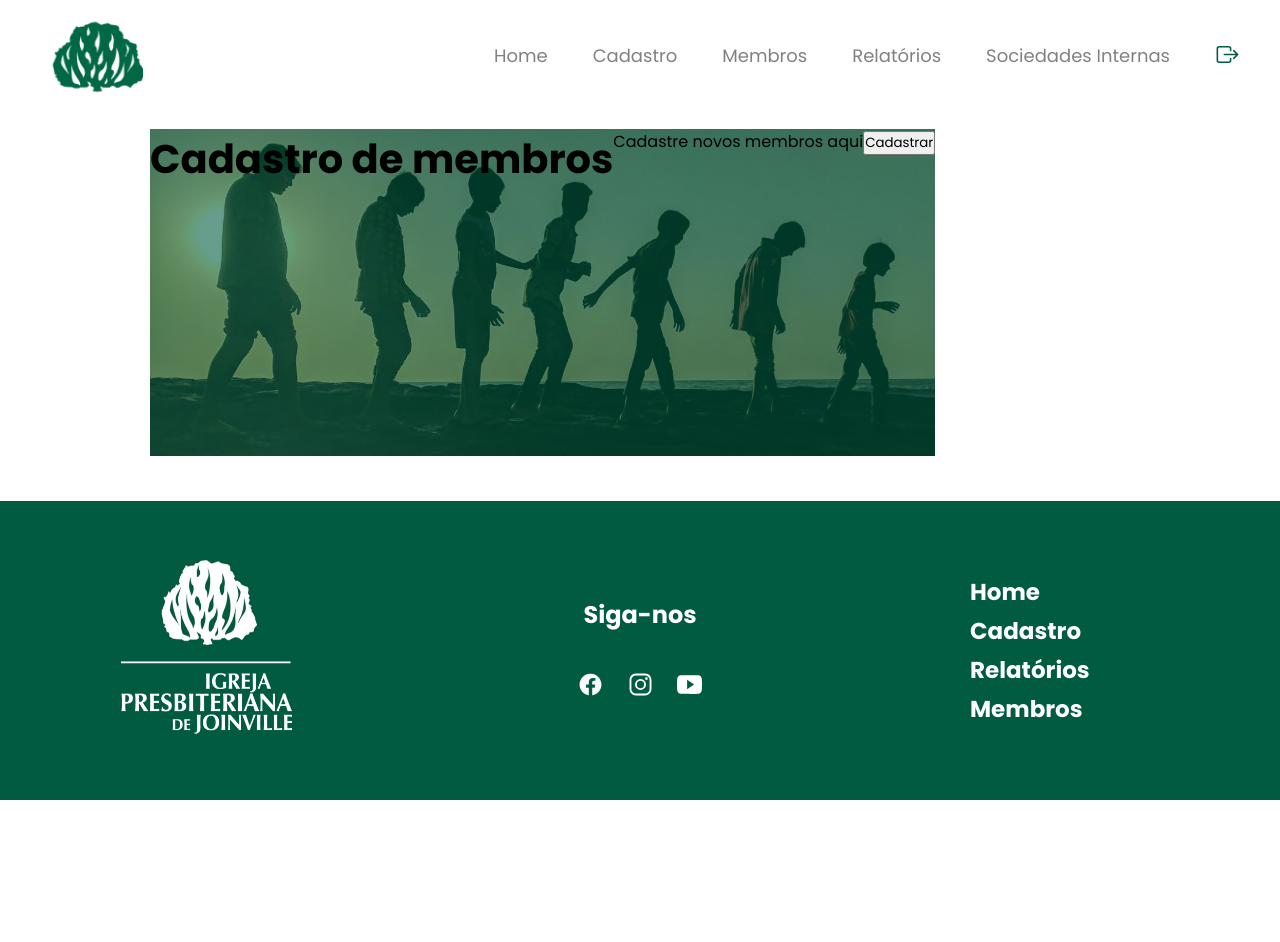
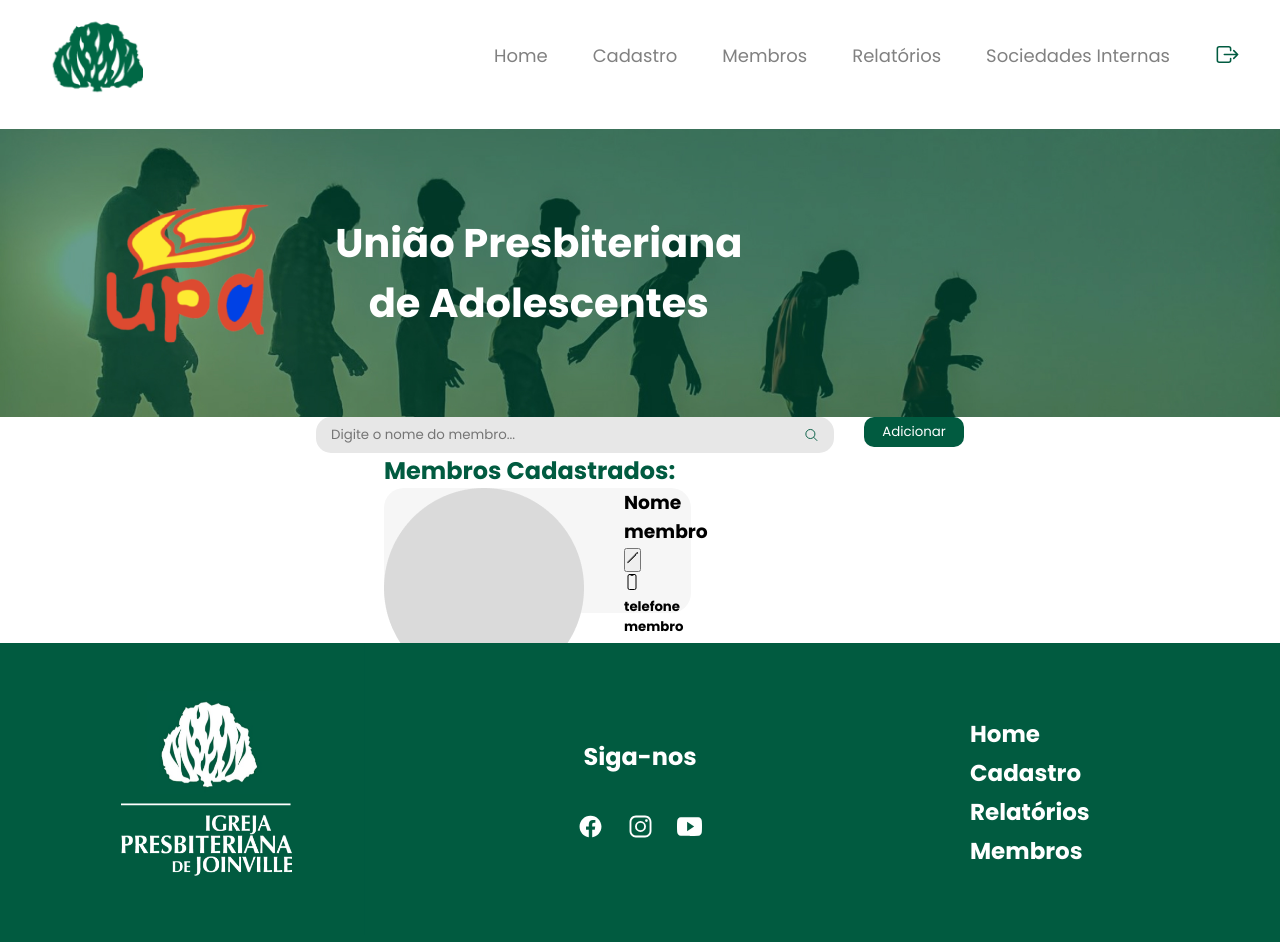
Before and after one commit to kalebefukuda/SoftwareIPJ, a website: page app/views/pages/SociedadeCadastrada.html in a window 1280 px wide. Before the commit the page ends 800 px from the top, so only its background shows below. Drawn offline with nearby package versions, Linux system fonts and the light colour scheme.

Commit message:
div pesquisa feita, e terminando banner

```diff
--- a/app/views/pages/SociedadeCadastrada.html
+++ b/app/views/pages/SociedadeCadastrada.html
@@ -21,9 +21,46 @@
 
     <main>
         <div class="banner">
-            <h1>Cadastro de membros</h1>
-            <p>Cadastre novos membros aqui</p>
-            <a href="#"><button>Cadastrar</button></a>
+            <div class="banner-div-img">
+                <img src="../assets/UpaExemplo.png" alt="">
+            </div>
+            <div class="banner-div-texto">
+                <h1>União Presbiteriana de Adolescentes</h1>
+            </div>
+        </div>
+
+        <div class="pesquisa-div">
+            <div class="busca-div">
+                <input type="text" id="nome" placeholder="Digite o nome do membro...">
+                <ion-icon name="search-outline"></ion-icon>
+            </div>
+            <div class="adicionar-membro">
+                <button class="btn-add">
+                    Adicionar
+                </button>
+            </div>
+        </div>
+
+        <div class="div-membros-resultado">
+            <h2>Membros Cadastrados:</h2>
+            <div class="membros-cadastrados">
+                <div class="img-result">
+                    <img class="campo-foto-card" src="../assets/Ellipse.png" alt="">
+                </div>
+                    <div class="text-result-membro">
+                        <div class="text-icon">
+                            <h3> Nome membro</h3>
+                            <button class="edit-icon">
+                                <ion-icon name="pencil-outline"></ion-icon>
+                            </button>
+                        </div>
+
+                        <div class="telefone-membro">
+                            <ion-icon name="phone-portrait-outline"></ion-icon>
+                            <h5>telefone membro</h5>
+                        </div>
+                    </div>
+            </div>
         </div>
 
     </main>
--- a/app/views/styles/SociedadeCadastrada.css
+++ b/app/views/styles/SociedadeCadastrada.css
@@ -65,11 +65,8 @@ nav a ion-icon{
 main{
     display: flex;
     flex: 1; /*ocupar todo espaço entre header e footer*/
-    margin: 15px 150px 15px 150px;
     flex-wrap: wrap;
     margin-top: 15px;
-    gap: 45px;
-    justify-content: flex-start;
 }
 
 .banner{
@@ -77,8 +74,96 @@ main{
     background-image: url('../assets/Banner1_Home.jpg');
     background-size: cover;
     margin-top: 10px;
+    width: 100%;
+    height: 18rem;
+    align-items: center;
+    color: white;
     justify-content: center;
+
 }
+
+.banner-div-img{
+    display: flex;
+    align-items: center;
+}
+.banner-div-texto{
+    width: 70%;
+    justify-content: start;
+    align-items: center;
+}
+
+.banner img{
+    margin-right: 10px;
+    height: 225px;
+}
+
+.banner h1{
+    text-align: center;
+    width: 450px;
+}
+
+.pesquisa-div{
+    display: flex;
+    justify-content: center;
+    width: 100%;
+    gap: 30px;
+}
+.busca-div{
+    display: flex;
+    background-color: #E7E7E7;
+    align-items: center;
+    width: 40%;
+    color: #015B40;
+    height: 30px;
+    justify-content: space-between;
+    border-radius: 15px;
+    padding: 3px;
+}
+.busca-div input{
+    border: none;
+    color: #015B40;
+    background-color: #E7E7E7;
+    width: 100%;
+    margin-left: 12px;
+}
+
+.busca-div ion-icon{
+    margin-right: 12px;
+}
+
+.btn-add{
+    border: none;
+    cursor: pointer;
+    width: 100px;
+    height: 30px;
+    border-radius: 10px;
+    background-color: #015B40;
+    color: white;
+}
+
+.div-membros-resultado{
+    display: flex;
+    flex-direction: column;
+    width: 100%;
+    margin-left: 30%;
+    margin-right: 30%;
+}
+
+.div-membros-resultado h2{
+   color: #015B40;
+}
+
+.membros-cadastrados{
+    display: flex;
+    background-color: #F6F6F6;
+    width: 60%;
+    height: 125px;
+    border-radius: 20px;
+    gap: 40px;
+}
+
+
+
 
 footer {
     display: flex;
```
Also changed, not shown: app/views/pages/Membro.html (+0 -2 lines), app/views/assets/UpaExemplo.png (added).
